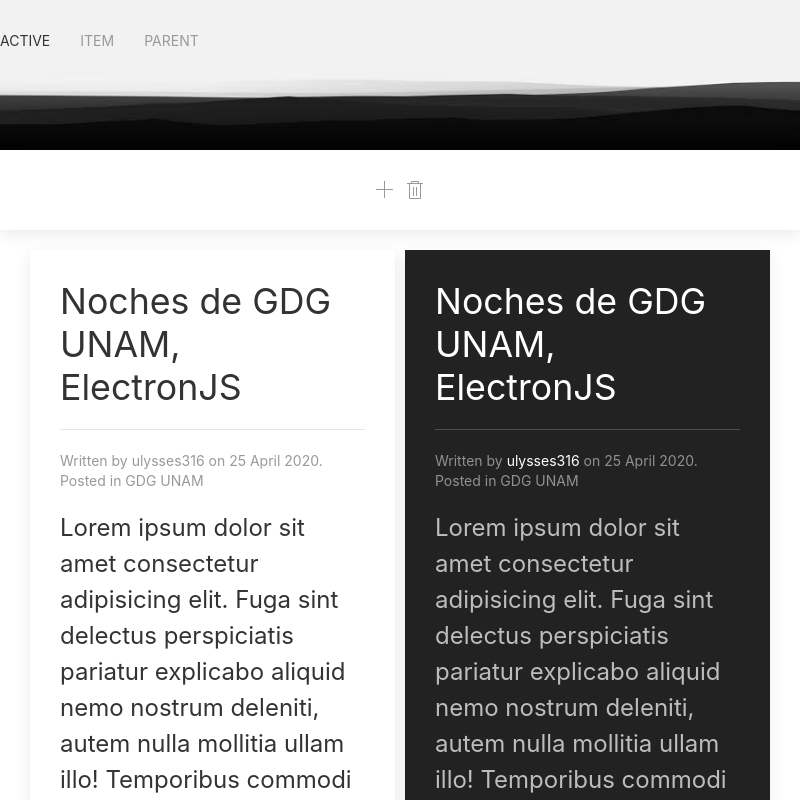
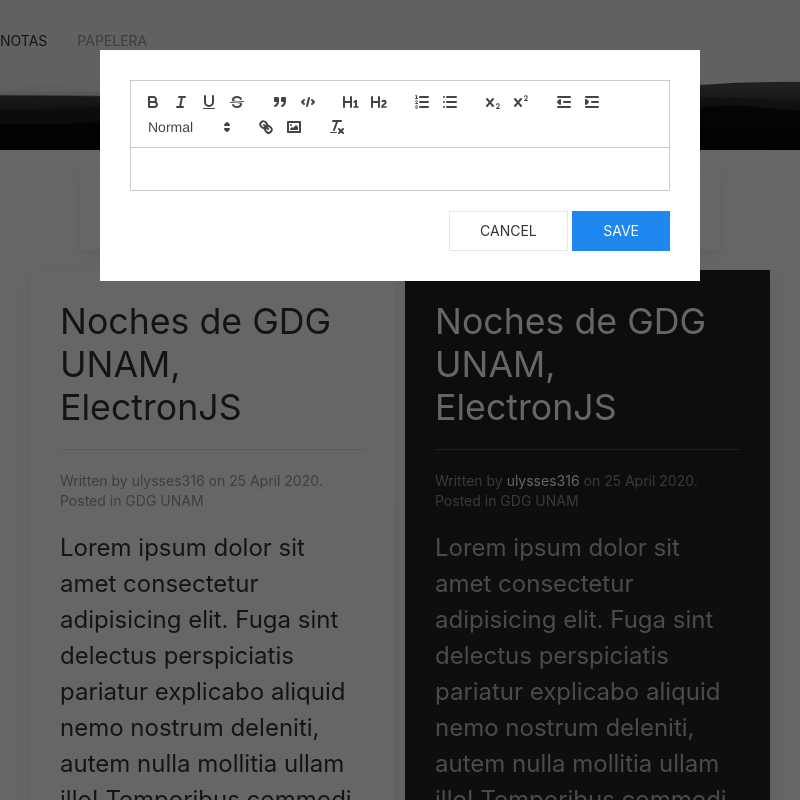
Before and after one commit to ulysses316/electron-documentation, an Electron app: page static/index.html in a window 800 px wide. Both pictures are taken after a click on the link 385 px from the left and 190 px from the top of the page. Shown: the top 800 px of the page. Drawn offline with nearby package versions, Linux system fonts and the light colour scheme.

Commit message:
[ADD] richtext

```diff
--- a/package.json
+++ b/package.json
@@ -13,6 +13,7 @@
     "electron": "^8.2.0"
   },
   "dependencies": {
+    "quill": "^1.3.6",
     "uikit": "^3.3.7"
   }
 }
--- a/static/index.html
+++ b/static/index.html
@@ -6,6 +6,7 @@
     <!-- https://electronjs.org/docs/tutorial/security#csp-meta-tag -->
     <meta http-equiv="Content-Security-Policy" content="script-src 'self' 'unsafe-inline';" />
     <link rel="stylesheet" href="../node_modules/uikit/dist/css/uikit.min.css">
+    <link rel="stylesheet" href="../node_modules/quill/dist/quill.snow.css">
     <link rel="stylesheet" href="./style/master.css">
     <title>Hello world!</title>
 </head>
@@ -16,34 +17,36 @@
           <nav class="uk-navbar-container uk-navbar-transparent" uk-navbar>
               <div class="uk-navbar-left">
                   <ul class="uk-navbar-nav">
-                      <li class="uk-active"><a href="#">Active</a></li>
-                      <li><a href="#">Item</a></li>
-                      <li>
-                          <a href="#">Parent</a>
-                          <div class="uk-navbar-dropdown">
-                              <ul class="uk-nav uk-navbar-dropdown-nav">
-                                  <li class="uk-active"><a href="#">Active</a></li>
-                                  <li><a href="#">Item</a></li>
-                                  <li class="uk-nav-header">Header</li>
-                                  <li><a href="#">Item</a></li>
-                                  <li><a href="#">Item</a></li>
-                                  <li class="uk-nav-divider"></li>
-                                  <li><a href="#">Item</a></li>
-                              </ul>
-                          </div>
-                      </li>
+                      <li class="uk-active"><a href="#">Notas</a></li>
+                      <li><a href="#">Papelera</a></li>
                   </ul>
               </div>
           </nav>
       </div>
   </div>
 
-  <div class="uk-card uk-card-default uk-card-body uk-flex uk-flex-center">
-    <ul class="uk-iconnav">
-      <li><a href="#" uk-icon="icon: plus" uk-tooltip="title: Añadir; delay: 500"></a></li>
-      <li><a href="#" uk-icon="icon: trash" uk-tooltip="title: Borrar; delay: 500"></a></li>
-      </div>
-    </ul>
+   <div class="uk-flex uk-flex-center" > <!-- Icon-menu -->
+    <div class="uk-card uk-card-default uk-card-body uk-flex uk-flex-center uk-width-4-5 uk-margin-top">
+      <ul class="uk-iconnav">
+        <!-- This is an anchor toggling the modal -->
+        <li><a href="#modal-example" uk-icon="icon: plus" uk-tooltip="title: Añadir; delay: 500" uk-toggle></a></li>
+        <!-- This is the modal -->
+        <div id="modal-example" uk-modal>
+          <div class="uk-modal-dialog uk-modal-body">
+            <div id="editor">
+
+            </div>
+            <p class="uk-text-right">
+              <button class="uk-button uk-button-default uk-modal-close" type="button">Cancel</button>
+              <button class="uk-button uk-button-primary" type="button">Save</button>
+            </p>
+          </div>
+        </div>
+
+        <li><a href="#" uk-icon="icon: trash" uk-tooltip="title: Borrar; delay: 500"></a></li>
+        </div>
+      </ul>
+    </div>
   </div>
 
   <section class="uk-container uk-margin">
@@ -171,14 +174,15 @@
 
   <section>
     <div class="uk-light uk-background-secondary uk-padding">
-      <h3>Dark</h3>
-      <p>Lorem ipsum dolor sit amet, consectetur adipiscing elit, sed do eiusmod tempor incididunt ut labore et dolore magna aliqua.</p>
-      <button class="uk-button uk-button-default">Button</button>
+      <h3>Noches de GDG UNAM</h3>
+      <p>Este codigo fue hecho para el taller de electron impartido en <a href="http://facebook.com/GDGUNAM" target="_blank" rel="noopener noreferrer">GDG UNAM</a> impartido por <a href="https://github.com/ulysses316/electron-documentation" target="_blank" rel="noopener noreferrer">ulysses316</a></p>
+      <button class="uk-button uk-button-default"><a href="http://" target="_blank" rel="noopener noreferrer">ir al en vivo</a></button>
   </div>
   </section>
-
     <script src="../node_modules/uikit/dist/js/uikit.min.js"></script>
     <script src="../node_modules/uikit/dist/js/uikit-icons.min.js"></script>
-
+    <script src="../node_modules/quill/dist/quill.min.js"></script>
+    <!-- Initialize Quill editor -->
+    <script src="./scripts/script.js"></script>
   </body>
 </html>
--- /dev/null
+++ b/static/scripts/script.js
@@ -0,0 +1,21 @@
+var toolbarOptions = [
+    ['bold', 'italic', 'underline', 'strike'],        // toggled buttons
+    ['blockquote', 'code-block'],
+
+    [{ 'header': 1 }, { 'header': 2 }],               // custom button values
+    [{ 'list': 'ordered'}, { 'list': 'bullet' }],
+    [{ 'script': 'sub'}, { 'script': 'super' }],      // superscript/subscript
+    [{ 'indent': '-1'}, { 'indent': '+1' }],          // outdent/indent
+
+
+    [{ 'size': ['small', false, 'large', 'huge'] }],  // custom dropdown
+    ['link', 'image'],
+    ['clean']                                         // remove formatting button
+  ];
+
+  var quill = new Quill('#editor', {
+    modules: {
+      toolbar: toolbarOptions
+    },
+    theme: 'snow'
+  });
```
Also changed, not shown: 1 other file.
